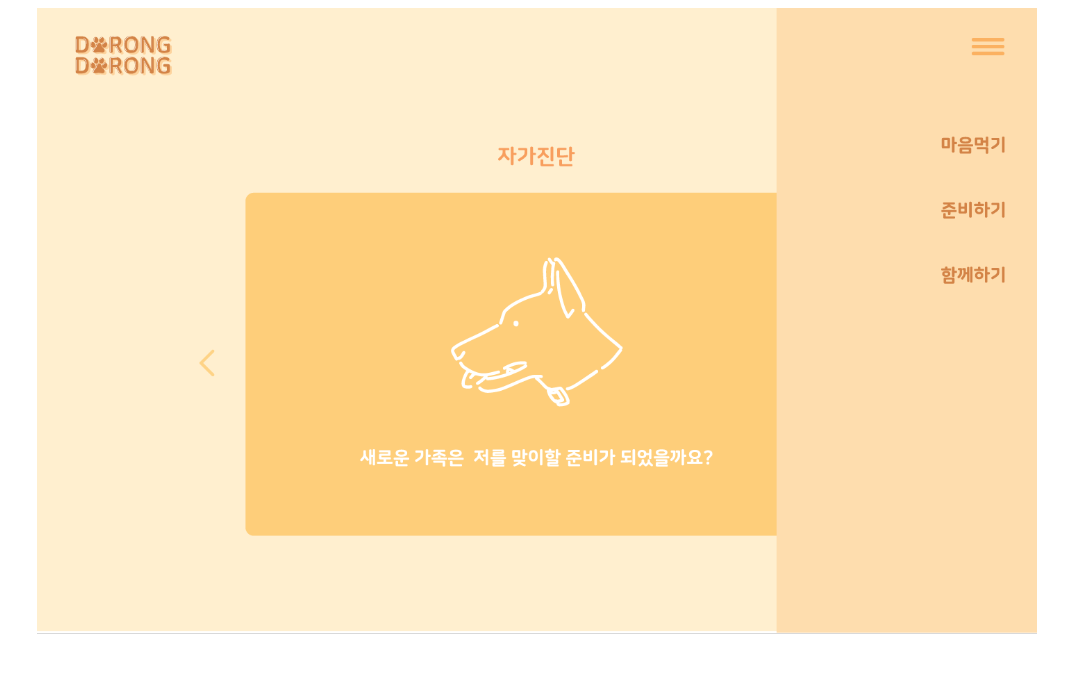
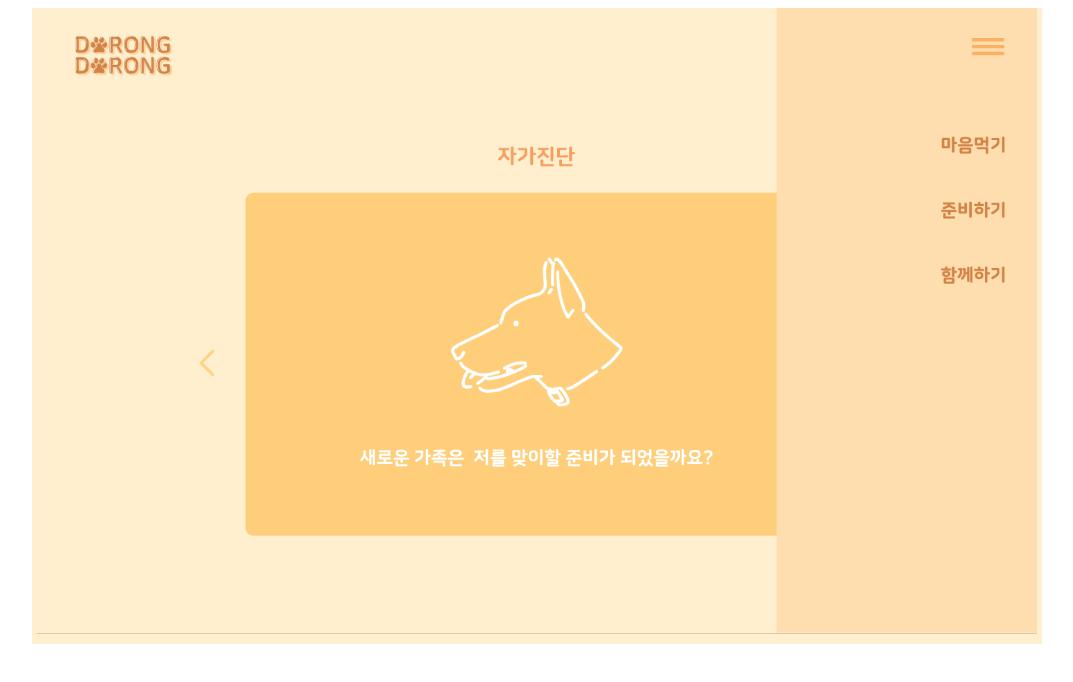
Before and after one commit to bominjang19/dorongdorong, a plain HTML site: page dorong2-2.html in a window 1280 px wide. Shown: the whole page, without its empty margins (103-1176 px from the left). Drawn offline with Linux system fonts and the light colour scheme.

Commit message:
Add files via upload

```diff
--- a/dorong2-2.html
+++ b/dorong2-2.html
@@ -4,8 +4,15 @@
 <meta charset="utf-8">
 <title> DORONG DORONG </title>
 </head>
+<style>
+	.box{ width: 1010px;
+		height: 636px;
+		margin: auto;
+		background: #FFEFCF}
 
+	</style>
 <body>
+	<div class="box">
 	<div class="home">
    <center> <img src= "3-1.png" usemap="#Map" class="box-cover" width="1000">
      <map name="Map"><area shape="rect" coords="901,255,970,280" href="dorong6.html"><area shape="rect" coords="900,189,971,214" href="dorong3.html"><area shape="rect" coords="896,125,973,149" href="dorong2.html">
@@ -15,6 +22,7 @@
 
    </center>
   </div>
+		</div>
 
 </body>
 </html>
```
Also changed, not shown: a1.html (+6 -2 lines), a10.html (+6 -2 lines), a11.html (+6 -2 lines), a2.html (+6 -2 lines), a3.html (+6 -2 lines), a4.html (+6 -2 lines), a5.html (+6 -2 lines), a6.html (+6 -2 lines), a7.html (+6 -2 lines), a8.html (+6 -2 lines), a9.html (+6 -2 lines), dorong2.html (+6 -2 lines), dorong3.html (+6 -0 lines).
